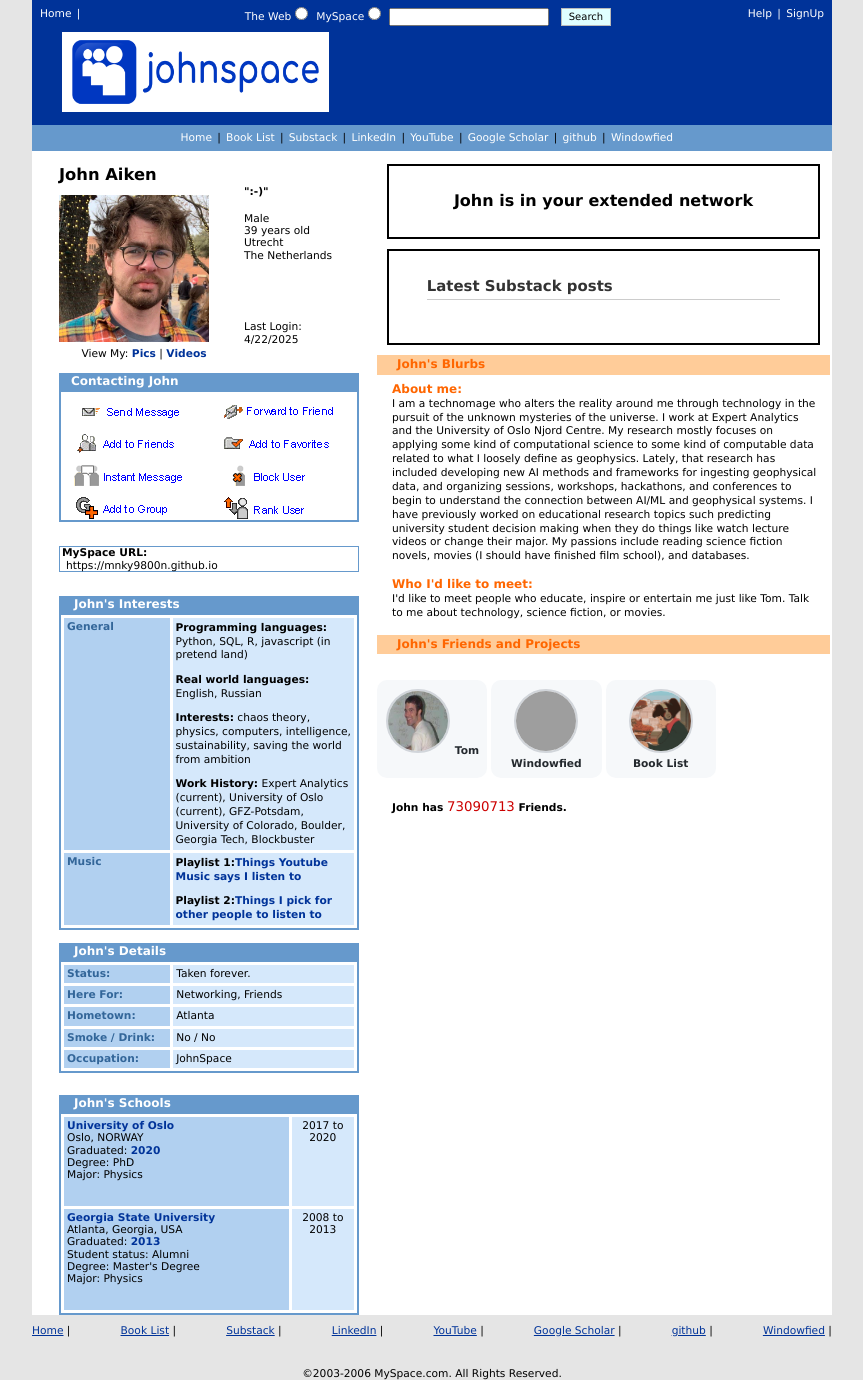
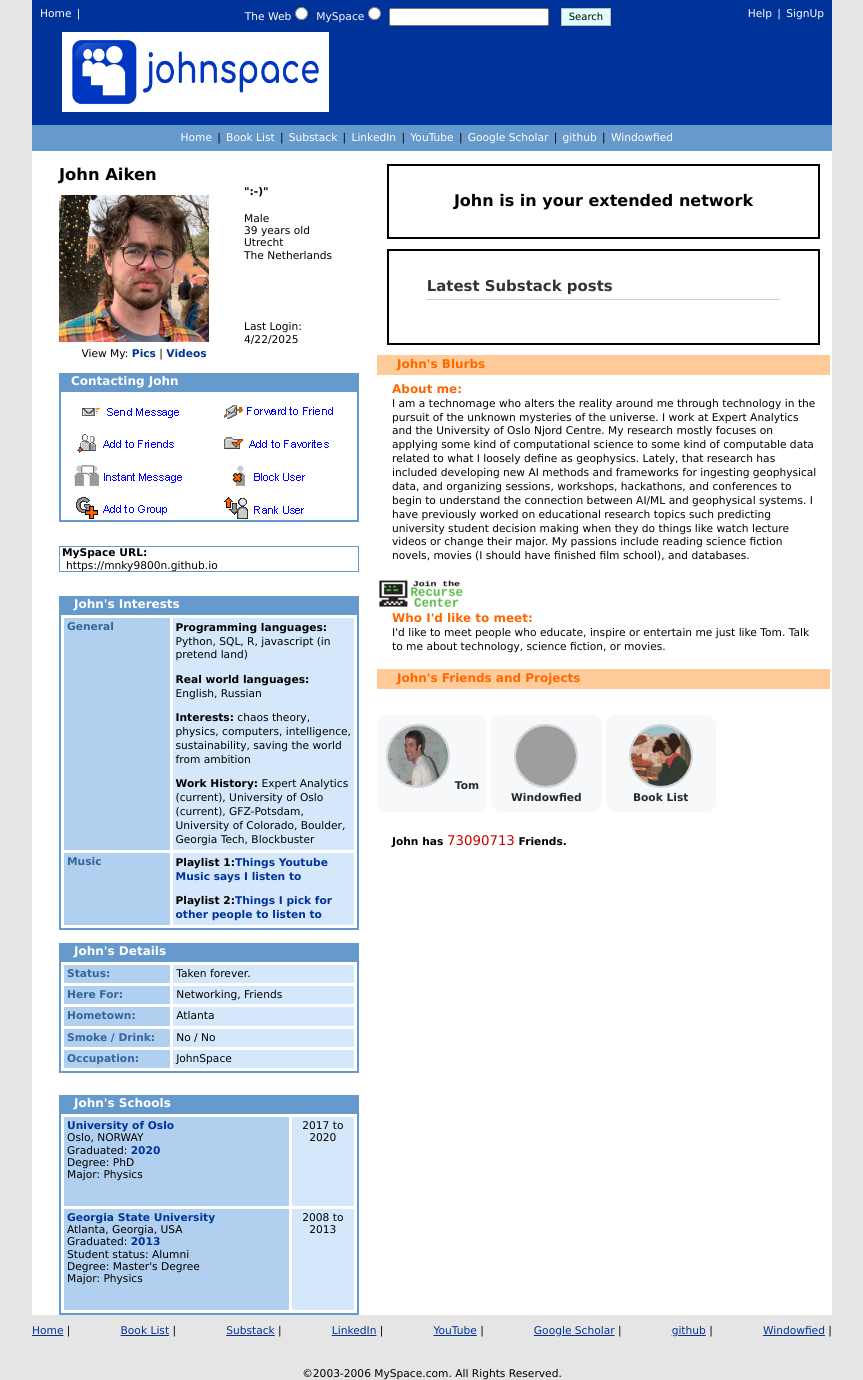
Before and after one commit to mnky9800n/mnky9800n.github.io, a Jekyll site: the page index.html, which Jekyll copies as it is, in a window 1280 px wide. Shown: the whole page, without its empty margins (208-1071 px from the left). Built offline with Jekyll 4.4.1, drawn with Linux system fonts in a browser that asks for light colours; grey boxes are pictures that could not be loaded.

Commit message:
added rc badge to page

```diff
--- a/index.html
+++ b/index.html
@@ -260,6 +260,9 @@
           <h3>About me:</h3>
 
           <p>I am a technomage who alters the reality around me through technology in the pursuit of the unknown mysteries of the universe. I work at Expert Analytics and the University of Oslo Njord Centre. My research mostly focuses on applying some kind of computational science to some kind of computable data related to what I loosely define as geophysics. Lately, that research has included developing new AI methods and frameworks for ingesting geophysical data, and organizing sessions, workshops, hackathons, and conferences to begin to understand the connection between AI/ML and geophysical systems. I have previously worked on educational research topics such predicting university student decision making when they do things like watch lecture videos or change their major. My passions include reading science fiction novels, movies (I should have finished film school), and databases.</p>
+
+          <a target="_blank" href="https://www.recurse.com/scout/click?t=b58615edb1a9f39bd1da060941fc2656">
+            <img src="imgs/rc.png" alt="Join the Recurse Center"></a>
           <h3>Who I'd like to meet:</h3>
           <p>I'd like to meet people who educate, inspire or entertain me just like Tom. Talk to me about technology, science fiction, or movies.</p>
         </section>
```
Also changed, not shown: imgs/rc.png (added).
